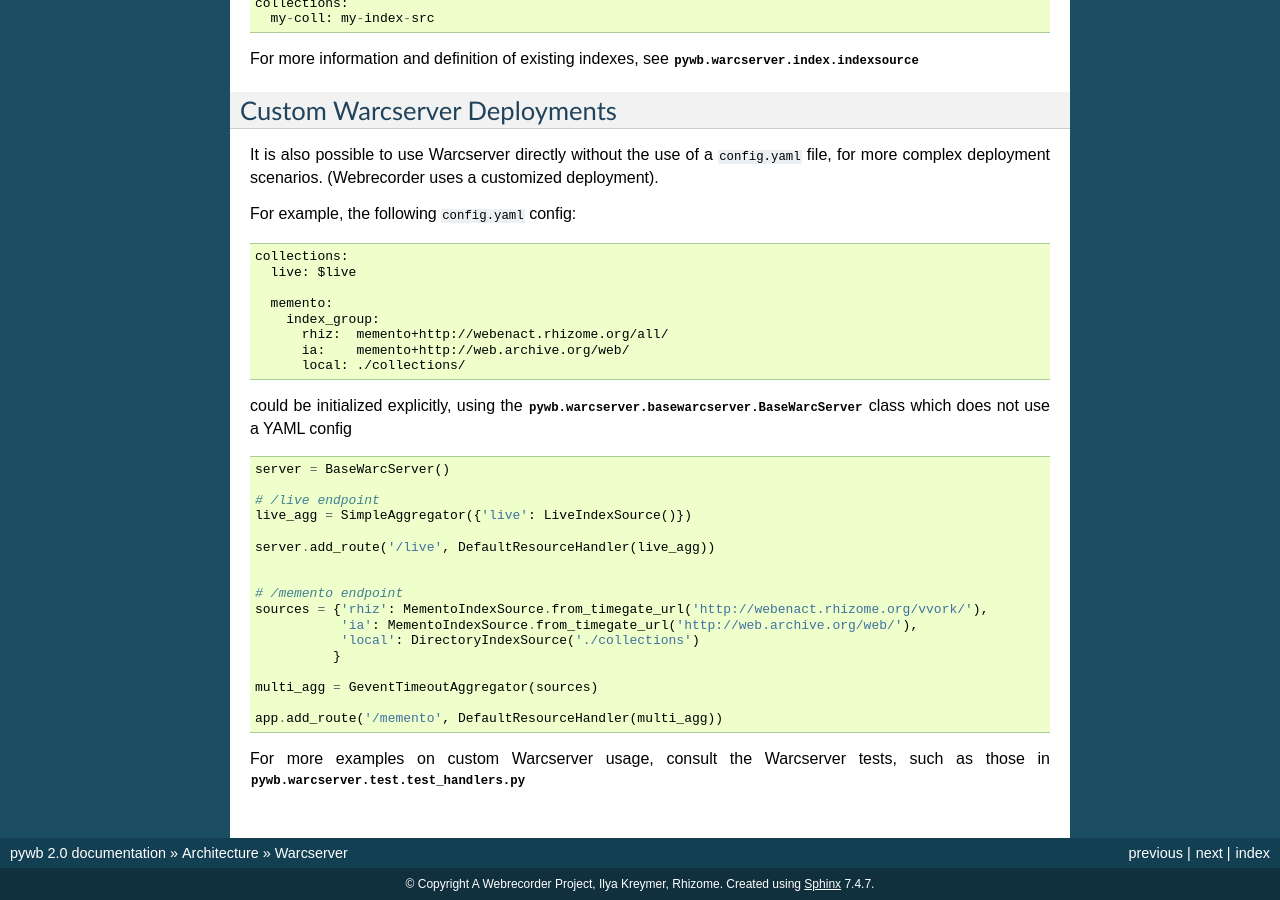
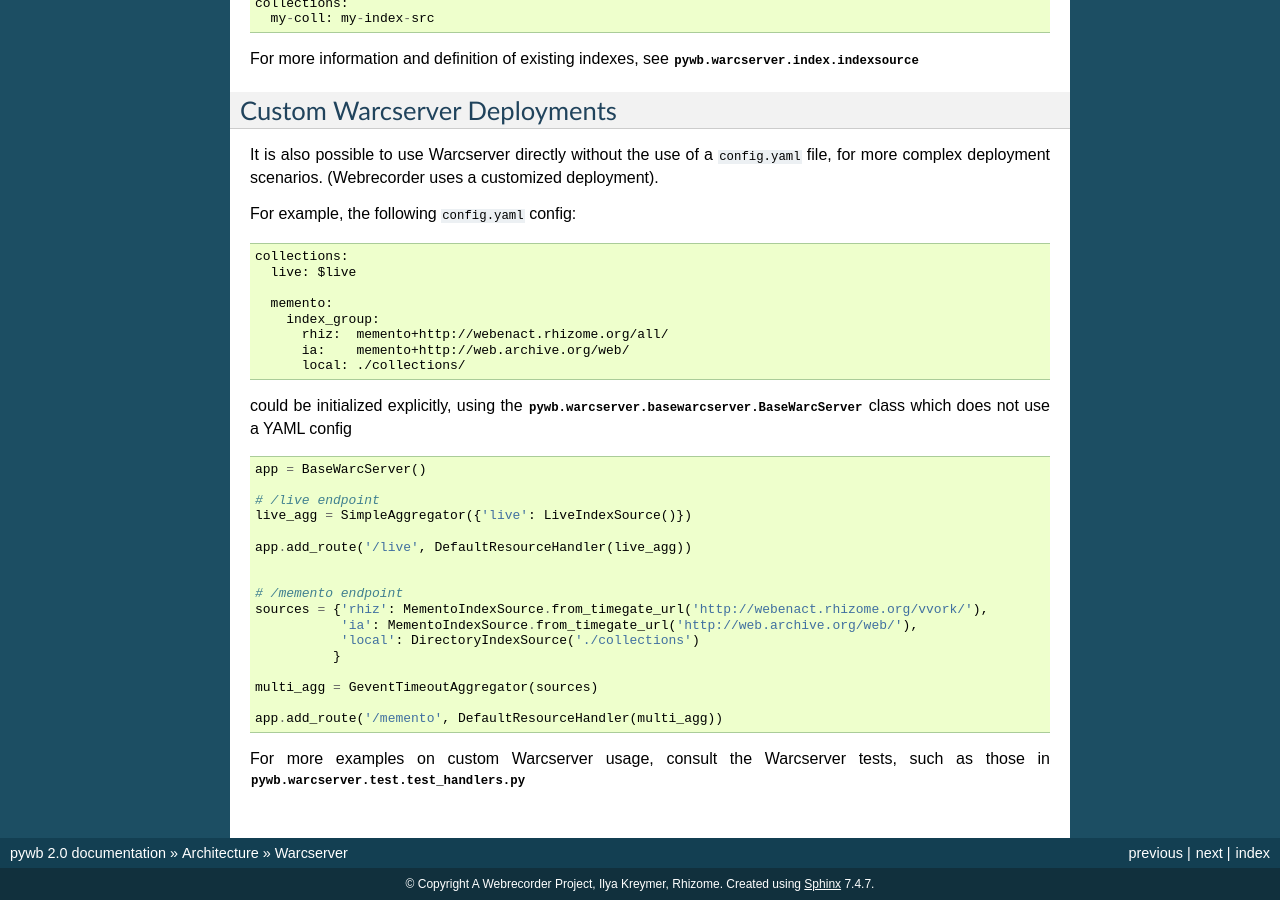
Before and after one commit to webrecorder/pywb, a Sphinx documentation site: the page built from docs/manual/warcserver.rst, in a window 1280 px wide and 900 px high, scrolled down 5123 px. Built offline with Sphinx 7.4.7, drawn with Linux system fonts in a browser that asks for light colours; pages that are not in the unit, such as notebooks, are missing from menus.

Commit message:
Correct documentation about BaseWarcServer

```diff
--- a/docs/manual/warcserver.rst
+++ b/docs/manual/warcserver.rst
@@ -320,12 +320,12 @@ which does not use a YAML config
 
 .. code-block:: python
 
-  server = BaseWarcServer()
+  app = BaseWarcServer()
 
   # /live endpoint
   live_agg = SimpleAggregator({'live': LiveIndexSource()})
 
-  server.add_route('/live', DefaultResourceHandler(live_agg))
+  app.add_route('/live', DefaultResourceHandler(live_agg))
 
 
   # /memento endpoint
```
